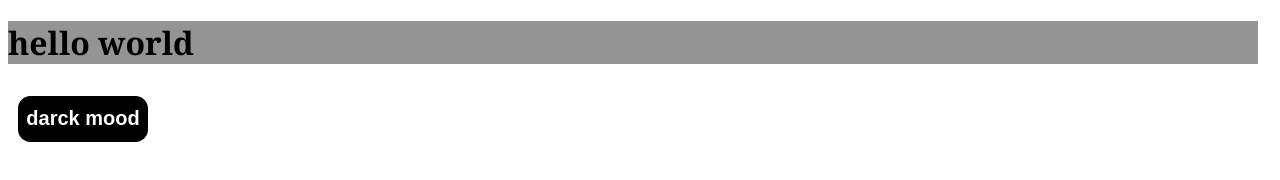
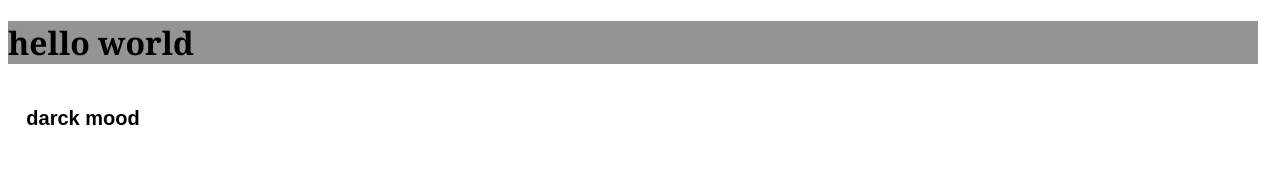
Before and after one commit to SY-CODING156/darck-mood, a plain HTML site: page index.html in a window 1280 px wide. Drawn offline with Linux system fonts and the light colour scheme.

Commit message:
Update style.css

```diff
--- a/style.css
+++ b/style.css
@@ -1,9 +1,9 @@
-#button {
+#button{
     width: 6.5em;
     height: 2.3em;
     margin: 0.5em;
-    background: black;
-    color: white;
+    background: white;
+    color: black;
     border: none;
     border-radius: 0.625em;
     font-size: 20px;
@@ -12,6 +12,29 @@
     position: relative;
     z-index: 1;
     overflow: hidden;
+   }
+
+   #button:hover {
+    color: white;
+   }
+
+   #button:after {
+    content: "";
+    background: black;
+    position: absolute;
+    z-index: -1;
+    left: -20%;
+    right: -20%;
+    top: 0;
+    bottom: 0;
+    transform: skewX(-45deg) scale(0, 1);
+    transition: all 0.5s;
+   }
+
+   #button:hover:after {
+    transform: skewX(-45deg) scale(1, 1);
+    -webkit-transition: all 0.5s;
+    transition: all 0.5s;
    }
 #div{
     background-color: rgb(148, 148, 148);
```
